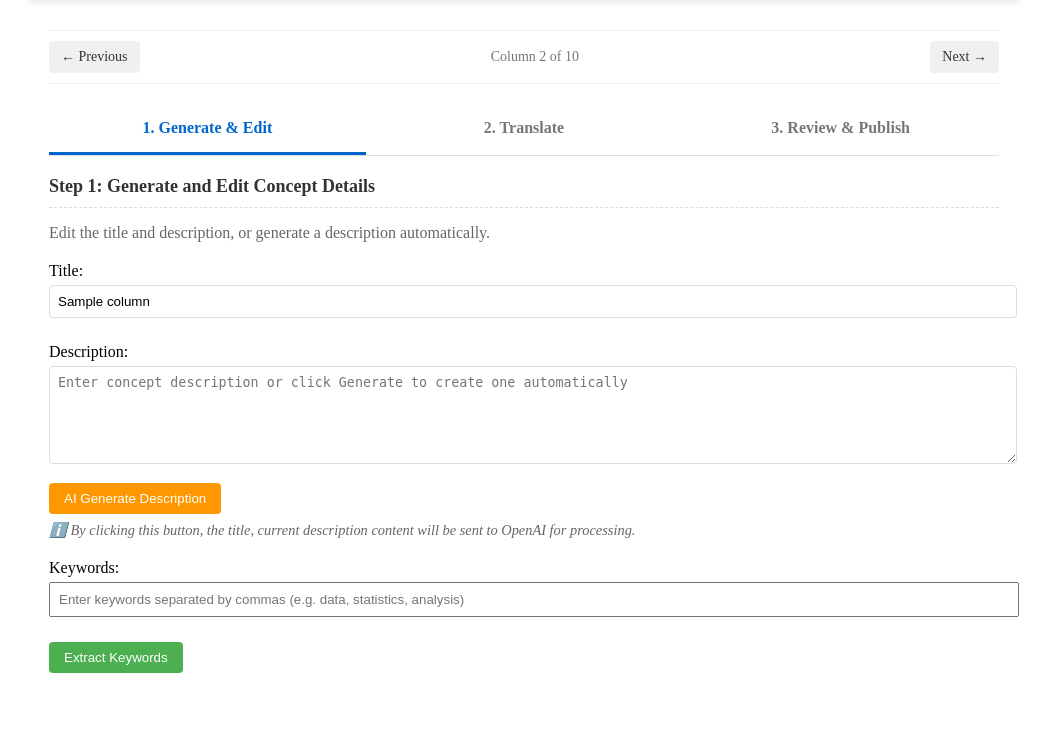
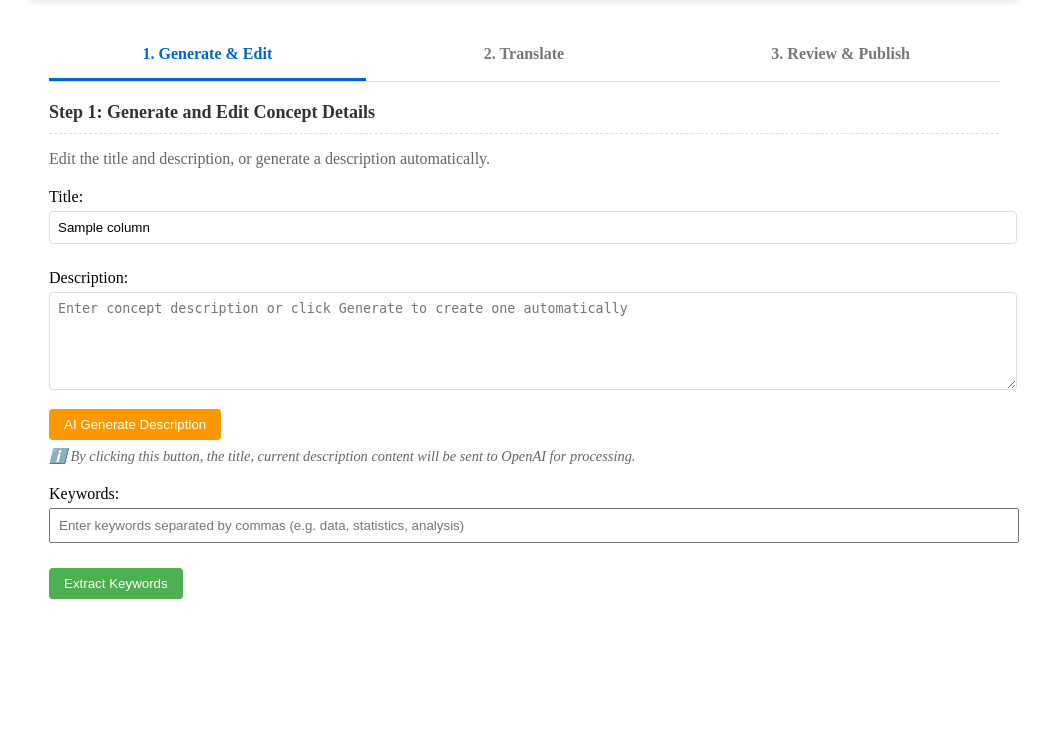
Before and after one commit to I14Y-ch/toolbox_concept_input, a Flask app: template templates/concept.html in a window 1280 px wide. Shown: the part 88-819 px from the top of the page, without its empty margins (116-1166 px from the left). After the commit the page ends 687 px from the top, so only its background shows below. Run offline with Flask 3, Linux system fonts and the light colour scheme; the template is opened without the code that fills it: most values are stand-ins (such as "Sample title", 1, 10 or a date in 2020).

Commit message:
Small changes in UI.

```diff
--- a/autoimport.py
+++ b/autoimport.py
@@ -928,10 +928,20 @@ def submit_concept():
         if response.status_code == 201:  # Created
             # Extract location header for concept GUID
             location = response.headers.get('Location', '')
+            # Extract GUID from location (e.g., "/api/partner/v1/concepts/abc-123-def")
+            guid = location.split('/')[-1] if location else ''
+
+            # Mark this concept as submitted in session data with GUID
+            if 'submitted_concepts' not in session_data:
+                session_data['submitted_concepts'] = {}
+            session_data['submitted_concepts'][index] = guid
+            save_session_data(session_data, session['session_data_id'])
+
             return jsonify({
                 'success': True,
                 'message': 'Concept created successfully',
-                'location': location
+                'location': location,
+                'guid': guid
             })
 
         elif response.status_code == 409:  # Conflict - concept already exists
@@ -997,7 +1007,8 @@ def results():
     return render_template('results.html',
                           columns=session_data['columns'],
                           form_data=session_data['form_data'],
-                          themes=VALID_THEMES)  # Pass themes to the template
+                          themes=VALID_THEMES,  # Pass themes to the template
+                          submitted_concepts=session_data.get('submitted_concepts', {}))
 
 @app.route('/concept/<int:index>', methods=['GET'])
 def view_concept(index):
--- a/static/style.css
+++ b/static/style.css
@@ -496,6 +496,24 @@ table td:nth-child(4) {
 .type-badge.codelist {
     background-color: #f3e5f5;
     color: #6a1b9a;
+}
+
+.submitted-badge {
+    display: inline-block;
+    margin-left: 10px;
+    padding: 4px 10px;
+    background-color: #4caf50;
+    color: white;
+    border-radius: 12px;
+    font-size: 12px;
+    font-weight: 600;
+    text-decoration: none;
+    transition: background-color 0.2s;
+}
+
+.submitted-badge:hover {
+    background-color: #45a049;
+    text-decoration: none;
 }
 
 .action-link {
@@ -1254,3 +1272,62 @@ select:focus {
 .modal-footer .btn-secondary:hover {
     background-color: #545b62;
 }
+
+/* Additional styles for multi-step form */
+.step {
+    display: none;
+}
+.step.active {
+    display: block;
+}
+#agency-selection {
+    display: none;
+    margin-top: 20px;
+}
+#error-container {
+    color: red;
+    margin-top: 20px;
+}
+.loading {
+    display: none;
+    margin-top: 10px;
+}
+
+/* Inline style conversions from concept.html */
+.action-row-margin {
+    margin-bottom: 20px;
+}
+
+.info-text-small {
+    margin-top: 8px;
+    font-size: 0.9em;
+    color: #666;
+}
+
+.form-group-margin-top {
+    margin-top: 20px;
+}
+
+.generated-codes-hidden {
+    display: none;
+}
+
+.column-import-modal-hidden {
+    display: none;
+}
+
+.column-preview-hidden {
+    margin-top: 15px;
+    display: none;
+}
+
+.status-area-hidden {
+    display: none;
+}
+
+.concept-header-lead {
+    padding-top: 16px;
+    font-weight: bold;
+    color: lightgrey;
+    margin-top: 5px;
+}
--- a/templates/concept.html
+++ b/templates/concept.html
@@ -14,23 +14,6 @@
                 </div>
             </header>
 
-            <!-- Pagination controls -->
-            <div class="pagination">
-                {% if index > 0 %}
-                <a href="{{ url_for('view_concept', index=index-1) }}" class="pagination-link">&larr; Previous</a>
-                {% else %}
-                <span class="pagination-link disabled">&larr; Previous</span>
-                {% endif %}
-
-                <span class="pagination-info">Column {{ index + 1 }} of {{ total }}</span>
-
-                {% if index < total - 1 %}
-                <a href="{{ url_for('view_concept', index=index+1) }}" class="pagination-link">Next &rarr;</a>
-                {% else %}
-                <span class="pagination-link disabled">Next &rarr;</span>
-                {% endif %}
-            </div>
-
             <!-- Wizard/Stepper interface -->
             <div class="stepper">
                 <div class="step-indicators">
@@ -58,9 +41,9 @@
                             <textarea id="description" class="concept-description" placeholder="Enter concept description or click Generate to create one automatically"></textarea>
                         </div>
 
-                        <div class="action-row" style="margin-bottom: 20px;">
+                        <div class="action-row action-row-margin">
                             <button class="action-button generate-btn" id="generate-btn">AI Generate Description</button>
-                            <div class="info-text" style="margin-top: 8px; font-size: 0.9em; color: #666;">
+                            <div class="info-text info-text-small">
                                 <i>ℹ️ By clicking this button, the title, current description content{% if column.is_codelist %}, and codelist values{% endif %} will be sent to OpenAI for processing.</i><br />
                             </div>
                         </div>
@@ -218,7 +201,7 @@
                             </div>
                         </div>
 
-                        <div class="form-group" style="margin-top: 20px;">
+                        <div class="form-group form-group-margin-top">
                             <button class="action-button translate-btn" id="translate-btn">Translate Content</button>
                         </div>
                     </div>
@@ -244,7 +227,7 @@
 
                     <div class="codelist-values">
                         <h4>Codelist Values</h4>
-                        <div id="generated-codes-container" style="display: none;">
+                        <div id="generated-codes-container" class="generated-codes-hidden">
                             <table id="codes-table" class="codes-table">
                                 <thead>
                                     <tr>
@@ -297,7 +280,7 @@
                     </div>
 
                     <!-- Column import modal (hidden by default) -->
-                    <div id="column-import-modal" class="modal" style="display: none;">
+                    <div id="column-import-modal" class="modal column-import-modal-hidden">
                         <div class="modal-content">
                             <div class="modal-header">
                                 <h3 id="modal-title">Import Labels</h3>
@@ -310,7 +293,7 @@
                                         <option value="">-- Select a column --</option>
                                     </select>
                                 </div>
-                                <div id="column-preview" style="margin-top: 15px; display: none;">
+                                <div id="column-preview" class="column-preview-hidden">
                                     <h4>Preview:</h4>
                                     <ul id="preview-list" class="preview-list"></ul>
                                 </div>
@@ -451,7 +434,7 @@
         </div>
 
         <!-- Status messages area -->
-        <div class="status-area" id="status-area" style="display: none;">
+        <div class="status-area status-area-hidden" id="status-area">
             <div id="status-message"></div>
         </div>
     </div>
```
Also changed, not shown: templates/index.html (+4 -22 lines).
